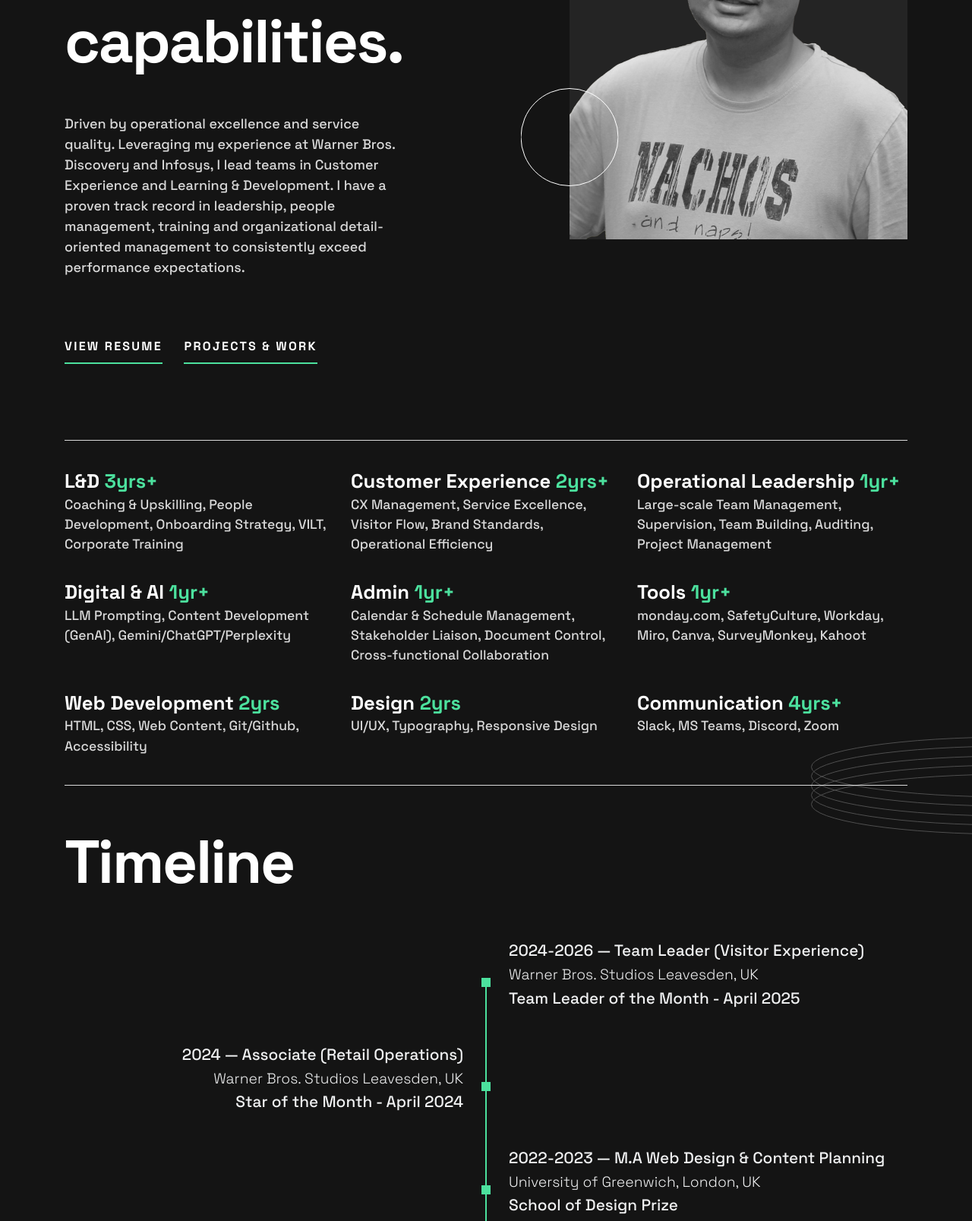
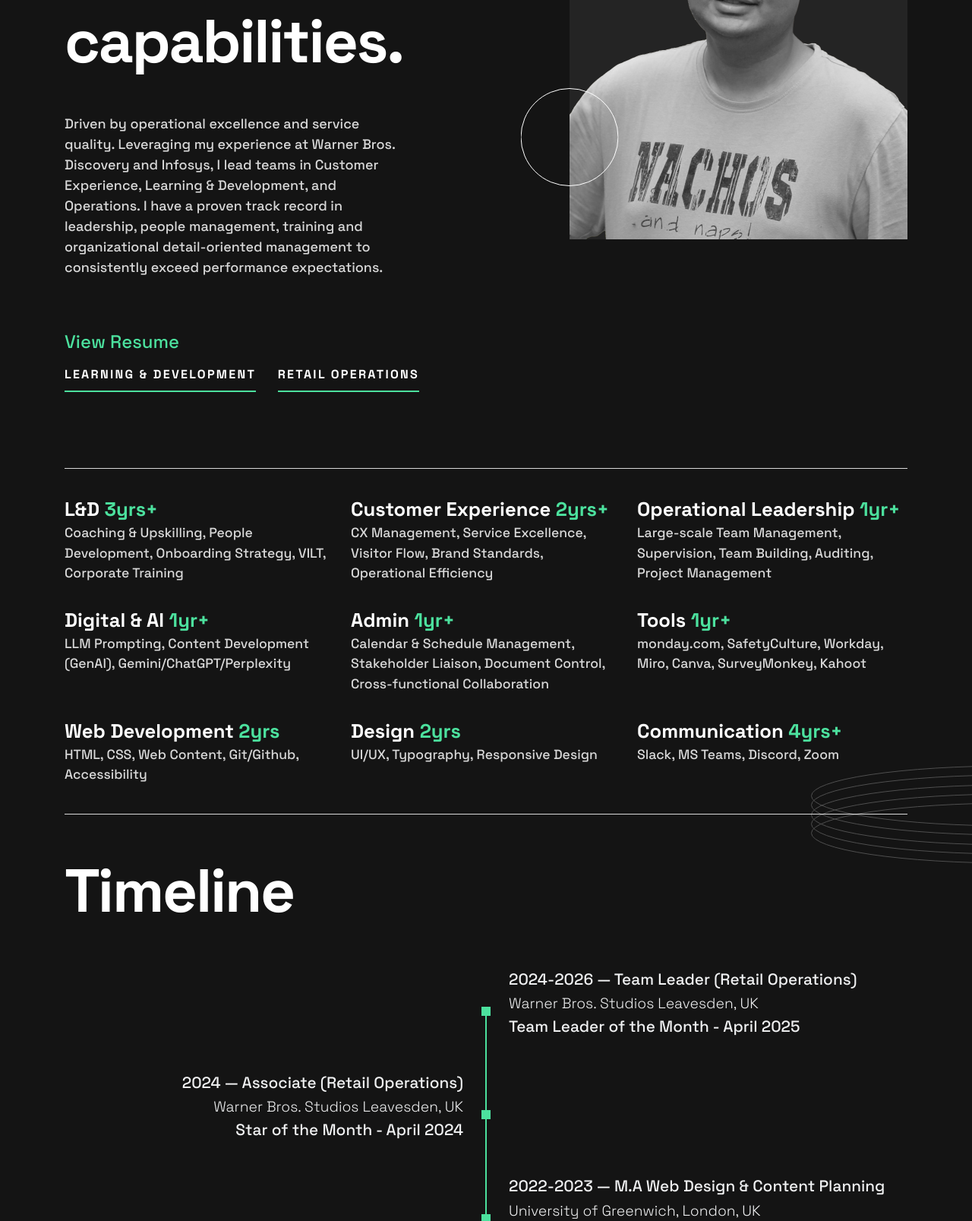
Before and after one commit to idesignwebapps/adi-ui.site, a PHP site: page / in a window 1280 px wide. Shown: the part 405-2012 px from the top of the page at 76% size. Run offline with PHP 8.4, Linux system fonts and the light colour scheme.

Commit message:
retail-resume-update

```diff
--- a/index.html
+++ b/index.html
@@ -70,11 +70,12 @@
             </h1>
             <p class="hero__description">
               Driven by operational excellence and service quality. Leveraging my experience at Warner Bros. Discovery
-              and Infosys, I lead teams in Customer Experience and Learning & Development. I have a proven track record
+              and Infosys, I lead teams in Customer Experience, Learning & Development, and Operations. I have a proven track record
               in leadership, people management, training and organizational detail-oriented management to consistently exceed performance expectations.
             </p>
-            <a href="/assets/documents/aditya_jain_resume_l&d.pdf" class="hero__contact underline">View Resume</a>
-            <a href="#project" class="hero__contact underline">Projects &amp; Work</a>
+            <h4>View Resume</h4>
+            <a href="/assets/documents/aditya_jain_resume_l&d.pdf" class="hero__contact underline">Learning &amp; Development</a>
+            <a href="/assets/documents/aditya_jain_resume_retail_ops.pdf" class="hero__contact underline">Retail Operations</a>
           </div>
         </div>
       </div>
@@ -130,7 +131,7 @@
         <div class="single__timeline">
           <div class="timeline__blank"></div>
           <div class="timeline__text">
-            <p>2024-2026 — Team Leader (Visitor Experience)<br><span>Warner Bros. Studios Leavesden, UK</span><br>Team
+            <p>2024-2026 — Team Leader (Retail Operations)<br><span>Warner Bros. Studios Leavesden, UK</span><br>Team
               Leader of the Month - April 2025</p>
             <div class="t-square"></div>
           </div>
--- a/style.css
+++ b/style.css
@@ -74,6 +74,13 @@ h3 {
   font-size: clamp(2.5rem, 0.7rem + 7.68vw, 5rem);
   letter-spacing: -0.028em;
   line-height: 1.3;
+}
+
+h4 {
+  font-size: var(--fs-24);
+  font-weight: 400;
+  color: var(--accent);
+  margin-block-end: 0;
 }
 
 p {
```
Also changed, not shown: 2 other files.
